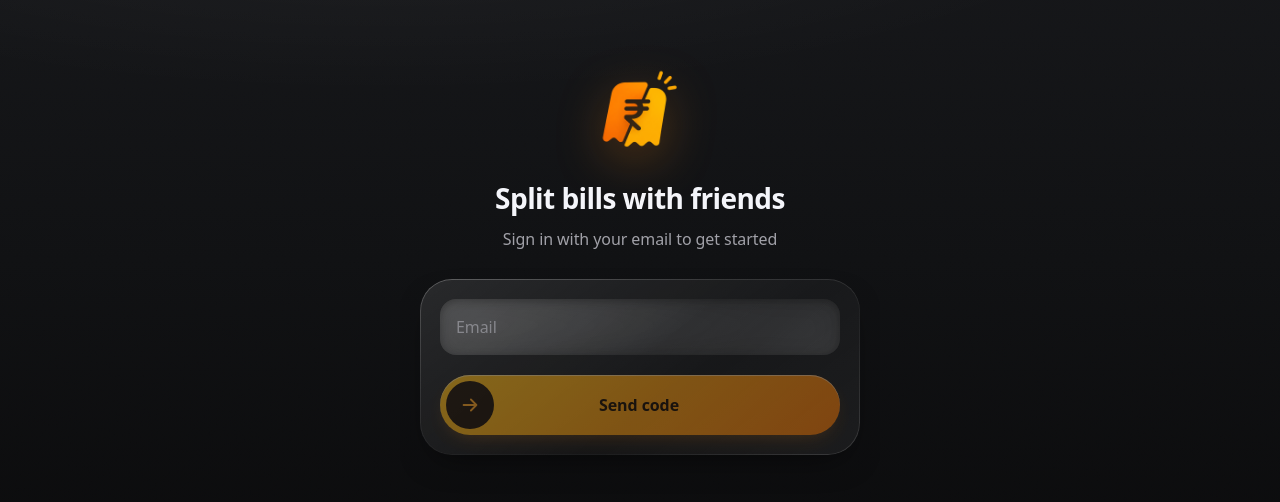
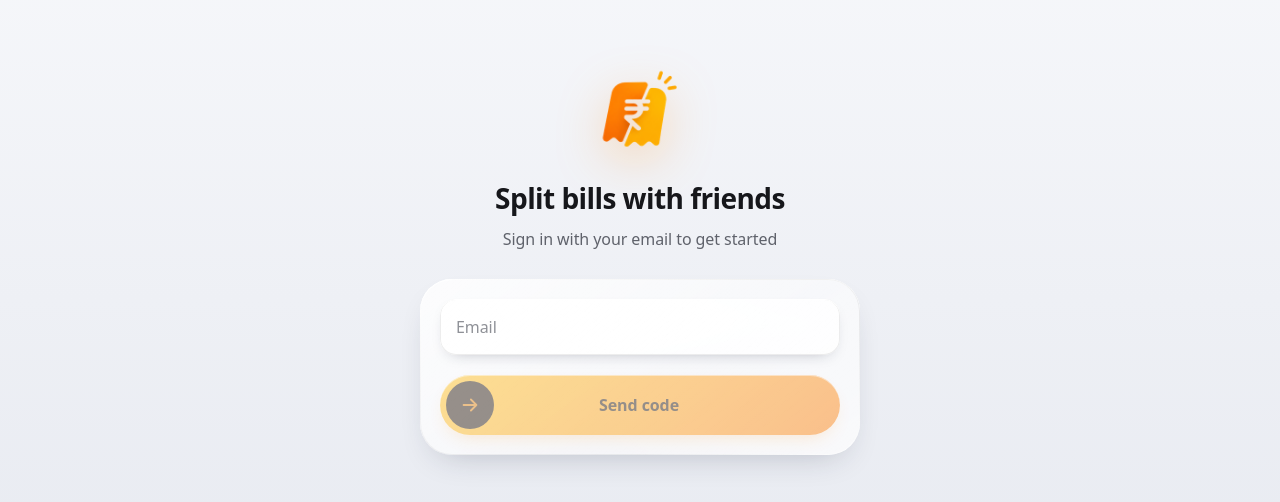
Before and after one commit to dev-aayushvats/splitbuys, a React (Vite) app in the folder web/: page /login in a window 1280 px wide. Shown: the part 140-642 px from the top of the page. Built offline with nearby package versions, Linux system fonts and the light colour scheme; no server answers.

Commit message:
Add a light theme (Auto, Light, Dark) by changing design tokens, with no flash on launch

```diff
--- a/web/src/index.css
+++ b/web/src/index.css
@@ -99,6 +99,58 @@
   transition: transform 0.35s cubic-bezier(0.34, 1.56, 0.64, 1), background-color 0.2s, opacity 0.2s;
 }
 
+
+/* ---------------------------------------------------------------------------------------------------------------
+   Light theme. The dark theme is the base; this block only swaps what differs. Utilities such as bg-white/10 and
+   ring-white/10 mean "a faint overlay", so in the light theme --color-white is the ink colour: the same classes become
+   faint dark tints with no change to any component. The three hand-written glass utilities are restated below.
+   --------------------------------------------------------------------------------------------------------------- */
+html[data-theme="light"] {
+  --color-outer: #eceef3;
+  --color-bg: #f4f5f8;
+  --color-surface: rgb(0 0 0 / 0.05);
+  --color-high: rgb(0 0 0 / 0.08);
+  --color-line: rgb(0 0 0 / 0.12);
+  --color-dash: rgb(0 0 0 / 0.2);
+  --color-accent: #d97a00;
+  --color-accent-deep: #c2410c;
+  --color-ink: #16171b;
+  --color-muted: #5f626b;
+  --color-pos: #12805a;
+  --color-neg: #d12f3b;
+  --color-white: #14151a;
+  --color-black: #14151a;
+}
+html[data-theme="light"] .glass {
+  background: linear-gradient(145deg, rgb(255 255 255 / 0.82), rgb(255 255 255 / 0.55) 60%, rgb(255 255 255 / 0.7));
+  box-shadow: 0 14px 34px -18px rgb(30 35 60 / 0.3), inset 0 1px 0 rgb(255 255 255 / 0.95);
+}
+html[data-theme="light"] .glass-strong {
+  background: linear-gradient(150deg, rgb(255 255 255 / 0.9), rgb(255 255 255 / 0.8)), rgb(245 246 250 / 0.9);
+  box-shadow: 0 20px 50px -18px rgb(30 35 60 / 0.38), inset 0 1px 0 rgb(255 255 255 / 0.95);
+}
+html[data-theme="light"] .glass-lite {
+  background: linear-gradient(145deg, rgb(255 255 255 / 0.8), rgb(255 255 255 / 0.6));
+  box-shadow: 0 8px 20px -14px rgb(30 35 60 / 0.3), inset 0 1px 0 rgb(255 255 255 / 0.95);
+}
+html[data-theme="light"] .glass-btn {
+  background: linear-gradient(140deg, rgb(255 255 255 / 0.95), rgb(255 255 255 / 0.7));
+  box-shadow: 0 6px 16px -10px rgb(30 35 60 / 0.4), inset 0 1px 0 rgb(255 255 255), inset 0 0 0 1px rgb(0 0 0 / 0.07);
+}
+html[data-theme="light"] :is(.glass, .glass-strong, .glass-lite)::before {
+  background: linear-gradient(150deg, rgb(255 255 255 / 0.95), rgb(0 0 0 / 0.05) 45%, rgb(0 0 0 / 0.06) 70%, rgb(255 255 255 / 0.8));
+}
+html[data-theme="light"] .scrim-top { background: linear-gradient(to bottom, rgb(247 248 251 / 0.92), rgb(247 248 251 / 0.58), transparent); }
+html[data-theme="light"] .scrim-bottom { background: linear-gradient(to top, rgb(236 238 243), rgb(236 238 243 / 0.8), transparent); }
+html[data-theme="light"] .app-backdrop { background: linear-gradient(to bottom, #f8f9fc, #eef0f5 55%, #e6e9f0); }
+@media (prefers-reduced-transparency: reduce) {
+  html[data-theme="light"] :is(.glass, .glass-strong, .glass-btn) { background: rgb(250 250 252); }
+}
+
+.scrim-top { background: linear-gradient(to bottom, rgb(23 24 27 / 0.92), rgb(23 24 27 / 0.58), transparent); }
+.scrim-bottom { background: linear-gradient(to top, rgb(9 9 10), rgb(9 9 10 / 0.8), transparent); }
+.app-backdrop { background: linear-gradient(to bottom, #17181b, #101113 50%, #09090a); }
+
 /* hides the scrollbar but keeps the row scrollable by finger, wheel and keyboard */
 .no-scrollbar { scrollbar-width: none; -ms-overflow-style: none; }
 .no-scrollbar::-webkit-scrollbar { display: none; }
--- a/web/src/lib/queryClient.ts
+++ b/web/src/lib/queryClient.ts
@@ -1,6 +1,7 @@
 import { QueryClient } from '@tanstack/react-query'
 import { createSyncStoragePersister } from '@tanstack/query-sync-storage-persister'
 import { outbox } from './outbox'
+import { THEME_KEY } from './theme'
 
 const DAY = 24 * 60 * 60 * 1000
 
@@ -26,10 +27,15 @@ export const persistOptions = {
   dehydrateOptions: { shouldDehydrateQuery: (q: { state: { status: string }; meta?: Record<string, unknown> }) => q.state.status === 'success' && q.meta?.persist === true },
 }
 
-/** Everything the app keeps on this device: cached data, the sign-in token, the persisted cache. Called on sign-out. */
+/** Everything the app keeps on this device: cached data, the sign-in token, the persisted cache (but not the theme setting). Called on sign-out. */
 export function wipeLocalData() {
   void queryClient.cancelQueries() // an in-flight response must not repopulate the cache we are about to empty
   queryClient.clear()
   outbox().clear()
-  try { localStorage.clear(); sessionStorage.clear() } catch { /* storage unavailable (private mode) */ }
+  try {
+    // the theme is a setting of this device, not data of the person who signed out
+    const theme = localStorage.getItem(THEME_KEY)
+    localStorage.clear(); sessionStorage.clear()
+    if (theme) localStorage.setItem(THEME_KEY, theme)
+  } catch { /* storage unavailable (private mode) */ }
 }
--- /dev/null
+++ b/web/src/lib/theme.ts
@@ -0,0 +1,45 @@
+export type ThemeChoice = 'system' | 'light' | 'dark'
+export type Resolved = 'light' | 'dark'
+
+export const THEME_KEY = 'theme'
+/** The browser chrome colour (address bar, status bar) per theme: it must match the page, or a stripe shows. */
+export const CHROME: Record<Resolved, string> = { dark: '#09090a', light: '#eceef3' }
+
+export const isChoice = (v: unknown): v is ThemeChoice => v === 'system' || v === 'light' || v === 'dark'
+
+/** What to show: the person's choice, or the device's setting when they chose "system". */
+export const resolve = (choice: ThemeChoice, prefersDark: boolean): Resolved => (choice === 'system' ? (prefersDark ? 'dark' : 'light') : choice)
+
+export function savedChoice(): ThemeChoice {
+  try { const v = localStorage.getItem(THEME_KEY); return isChoice(v) ? v : 'system' } catch { return 'system' }
+}
+
+const dark = () => typeof matchMedia === 'function' && matchMedia('(prefers-color-scheme: dark)').matches
+
+/** Puts the theme on the page. Safe to call any time; the same logic runs inline in index.html before first paint. */
+export function applyTheme(choice: ThemeChoice = savedChoice()): Resolved {
+  const r = resolve(choice, dark())
+  const root = document.documentElement
+  root.dataset.theme = r
+  root.style.colorScheme = r
+  document.querySelector('meta[name="theme-color"]')?.setAttribute('content', CHROME[r])
+  document.querySelector('meta[name="color-scheme"]')?.setAttribute('content', r)
+  // iOS home-screen app: white status-bar text needs a dark page, dark text a light one (iOS may only re-read this on the next launch)
+  document.querySelector('meta[name="apple-mobile-web-app-status-bar-style"]')?.setAttribute('content', r === 'dark' ? 'black-translucent' : 'default')
+  return r
+}
+
+export function setThemeChoice(choice: ThemeChoice) {
+  try { choice === 'system' ? localStorage.removeItem(THEME_KEY) : localStorage.setItem(THEME_KEY, choice) } catch { /* private mode: it still applies until the page closes */ }
+  applyTheme(choice)
+}
+
+/** Apply now, and follow the device while the choice is "system". Returns the cleanup. */
+export function startTheme(): () => void {
+  applyTheme()
+  if (typeof matchMedia !== 'function') return () => {}
+  const mq = matchMedia('(prefers-color-scheme: dark)')
+  const onChange = () => { if (savedChoice() === 'system') applyTheme('system') }
+  mq.addEventListener('change', onChange)
+  return () => mq.removeEventListener('change', onChange)
+}
--- a/web/src/main.tsx
+++ b/web/src/main.tsx
@@ -8,7 +8,10 @@ import { App } from './App'
 import { ErrorBoundary } from './ErrorBoundary'
 import { AuthProvider } from './lib/auth'
 import { persistOptions, queryClient } from './lib/queryClient'
+import { startTheme } from './lib/theme'
 import { FeedbackProvider } from './ui'
+
+startTheme()
 
 createRoot(document.getElementById('root')!).render(
   <StrictMode>
--- a/web/src/screens/DeleteAccount.tsx
+++ b/web/src/screens/DeleteAccount.tsx
@@ -50,7 +50,7 @@ export function DeleteAccountSheet({ open, onClose, email }: { open: boolean; on
         <div className="flex gap-3">
           <button type="button" onClick={close} disabled={busy} className="glass-btn flex-1 rounded-full py-3.5 font-semibold">Cancel</button>
           <button type="submit" disabled={!emailMatches(typed, email) || busy}
-            className="flex flex-1 items-center justify-center gap-2 rounded-full bg-neg py-3.5 font-bold text-white disabled:opacity-40">
+            className="flex flex-1 items-center justify-center gap-2 rounded-full bg-neg py-3.5 font-bold text-[#fff] disabled:opacity-40">
             {busy && <Spinner className="size-4" />} Delete account
           </button>
         </div>
--- a/web/src/screens/Notifications.tsx
+++ b/web/src/screens/Notifications.tsx
@@ -26,7 +26,7 @@ export function NotificationsRow() {
         <button type="button" role="switch" aria-checked={on} aria-label="Notifications on this device" disabled={!canToggle}
           onClick={() => (on ? disable() : enable()).catch(fail)}
           className={`relative h-7 w-12 shrink-0 rounded-full transition-colors disabled:opacity-40 ${on ? 'bg-accent' : 'bg-white/15'}`}>
-          <span className={`absolute left-0.5 top-0.5 size-6 rounded-full bg-white shadow transition-transform ${on ? 'translate-x-5' : ''}`} />
+          <span className={`absolute left-0.5 top-0.5 size-6 rounded-full bg-[#fff] shadow transition-transform ${on ? 'translate-x-5' : ''}`} />
         </button>
       )}
     </div>
--- a/web/src/ui/layout.tsx
+++ b/web/src/ui/layout.tsx
@@ -100,7 +100,7 @@ export const Dashed = ({ children, className = 'p-4' }: { children: ReactNode; c
  */
 export function Backdrop() {
   return (
-    <div aria-hidden className="pointer-events-none fixed inset-0 -z-10 overflow-hidden bg-gradient-to-b from-[#17181b] via-[#101113] to-[#09090a]">
+    <div aria-hidden className="app-backdrop pointer-events-none fixed inset-0 -z-10 overflow-hidden">
       <div className="absolute inset-x-0 top-0 h-[60%] bg-[radial-gradient(ellipse_90%_70%_at_30%_0%,rgb(255_255_255/0.05),transparent_70%)]" />
       <svg aria-hidden="true" className="absolute inset-0 size-full opacity-[0.06] mix-blend-overlay">
         <filter id="grain"><feTurbulence type="fractalNoise" baseFrequency="0.85" numOctaves="2" stitchTiles="stitch" /></filter>
```
Also changed, not shown: web/index.html (+13 -1 lines), web/src/screens/Profile.tsx (+20 -0 lines), web/src/ui/navigation.tsx (+4 -4 lines), 2 other files (tests, documents, lock files or other folders).
